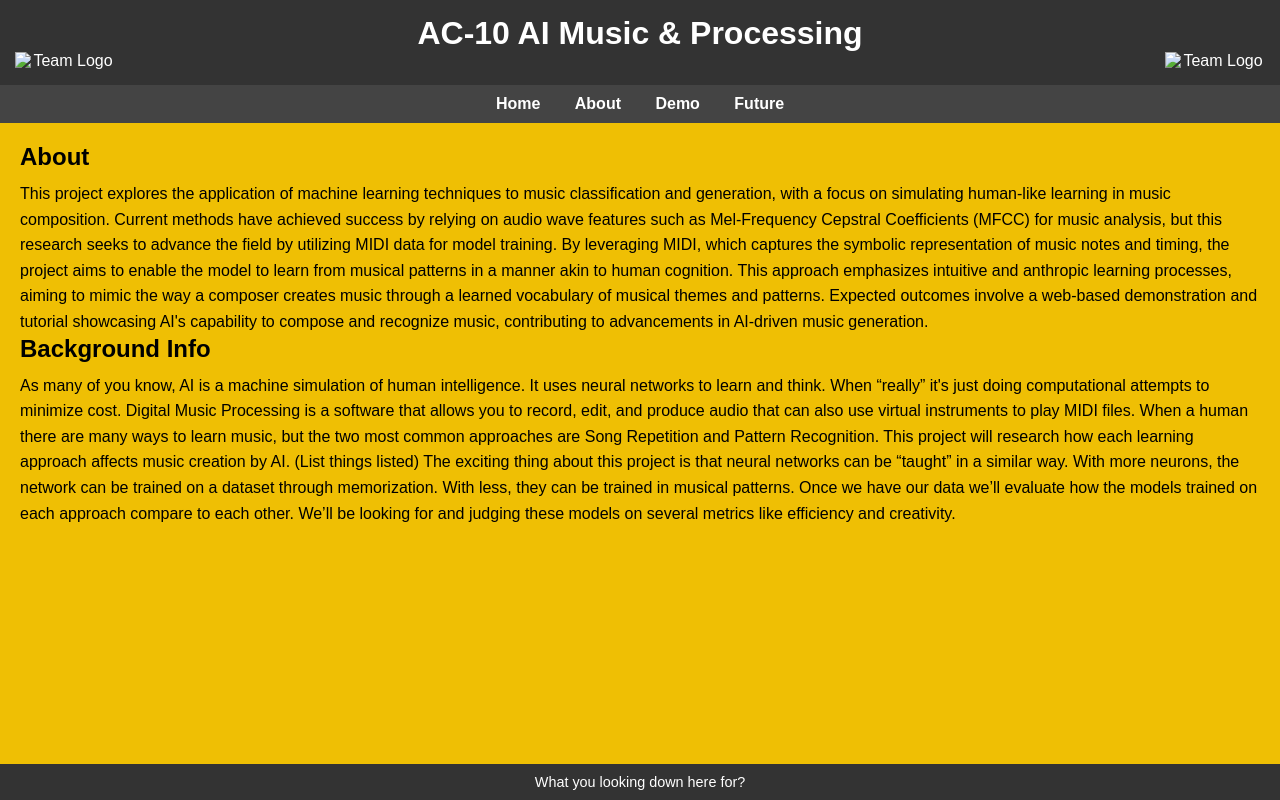
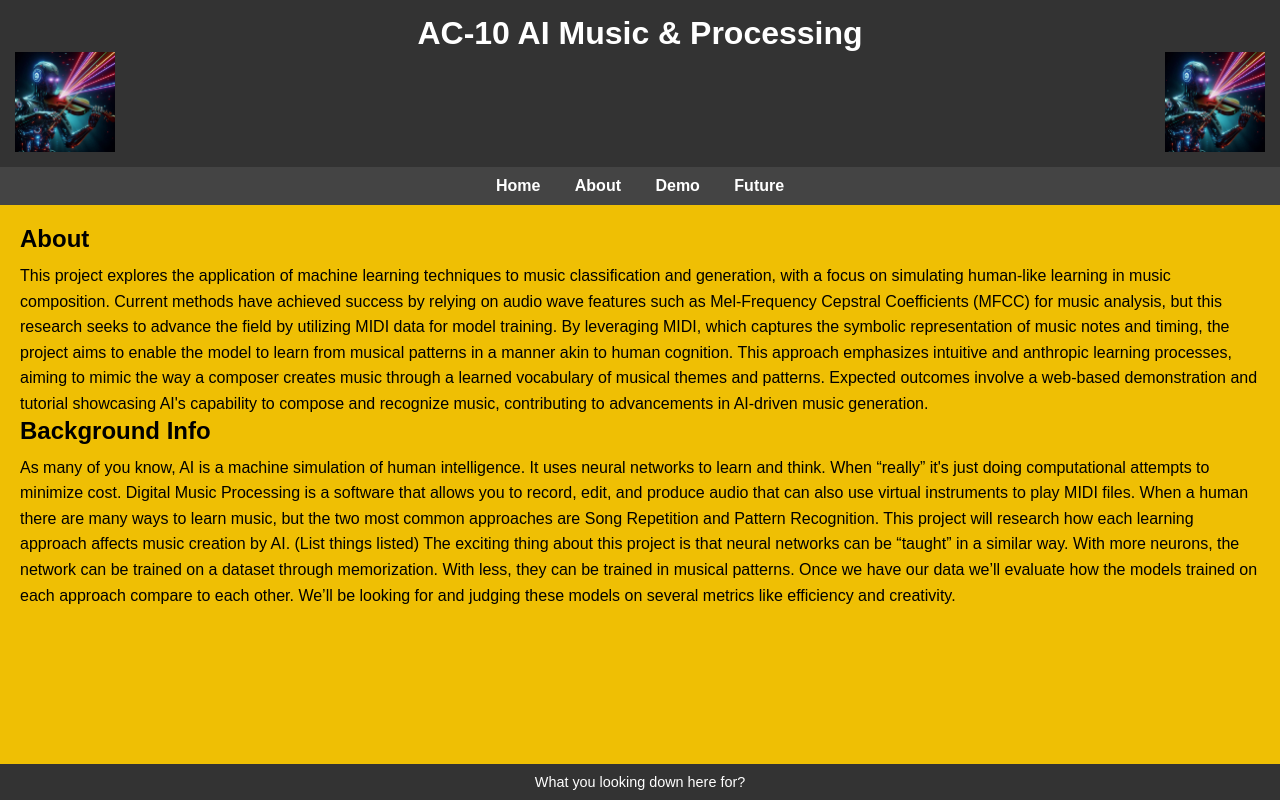
Before and after one commit to Flubber003/ac10.github.io, a plain HTML site: page AC-10_about.html in a window 1280 px wide. Drawn offline with Linux system fonts and the light colour scheme.

Commit message:
Update AC-10_about.html

```diff
--- a/AC-10_about.html
+++ b/AC-10_about.html
@@ -9,8 +9,8 @@
 <body>
     <header>
         <h1>AC-10 AI Music & Processing</h1>
-        <img src="images/robomusic.png" alt="Team Logo" class="logo-left" />
-        <img src="images/robomusic.png" alt="Team Logo" class="logo-right" />
+        <img src="robomusic.png" alt="Team Logo" class="logo-left" />
+        <img src="robomusic.png" alt="Team Logo" class="logo-right" />
     </header>
     <nav>
         <a href="index.html">Home</a>
```
